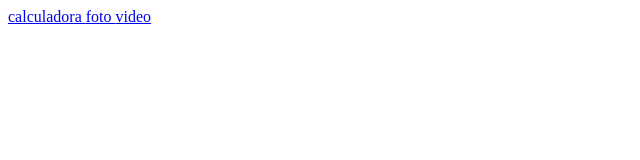
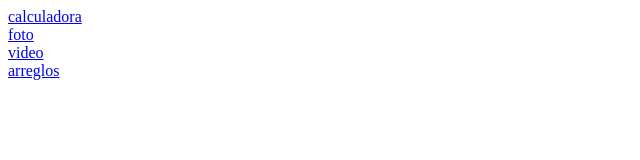
Before and after one commit to alejandrinayael/programacion, a plain HTML site: page index.html in a window 1280 px wide. Shown: the whole page, without its empty margins (0-640 px from the left). Drawn offline with Linux system fonts and the light colour scheme.

Commit message:
Update index.html

```diff
--- a/index.html
+++ b/index.html
@@ -1,8 +1,9 @@
 <html>
   <body>
-    <a href="suma.html">calculadora </a>
-    <a href="mifoto.html">foto </a>
-     <a href="mivideo.html">video </a>
+    <a href="suma.html">calculadora </a> <br>
+    <a href="mifoto.html">foto </a><br>
+     <a href="mivideo.html">video </a><br>
+     <a href="arreglos.html">arreglos </a>
   </body>
 
 </html>
```
